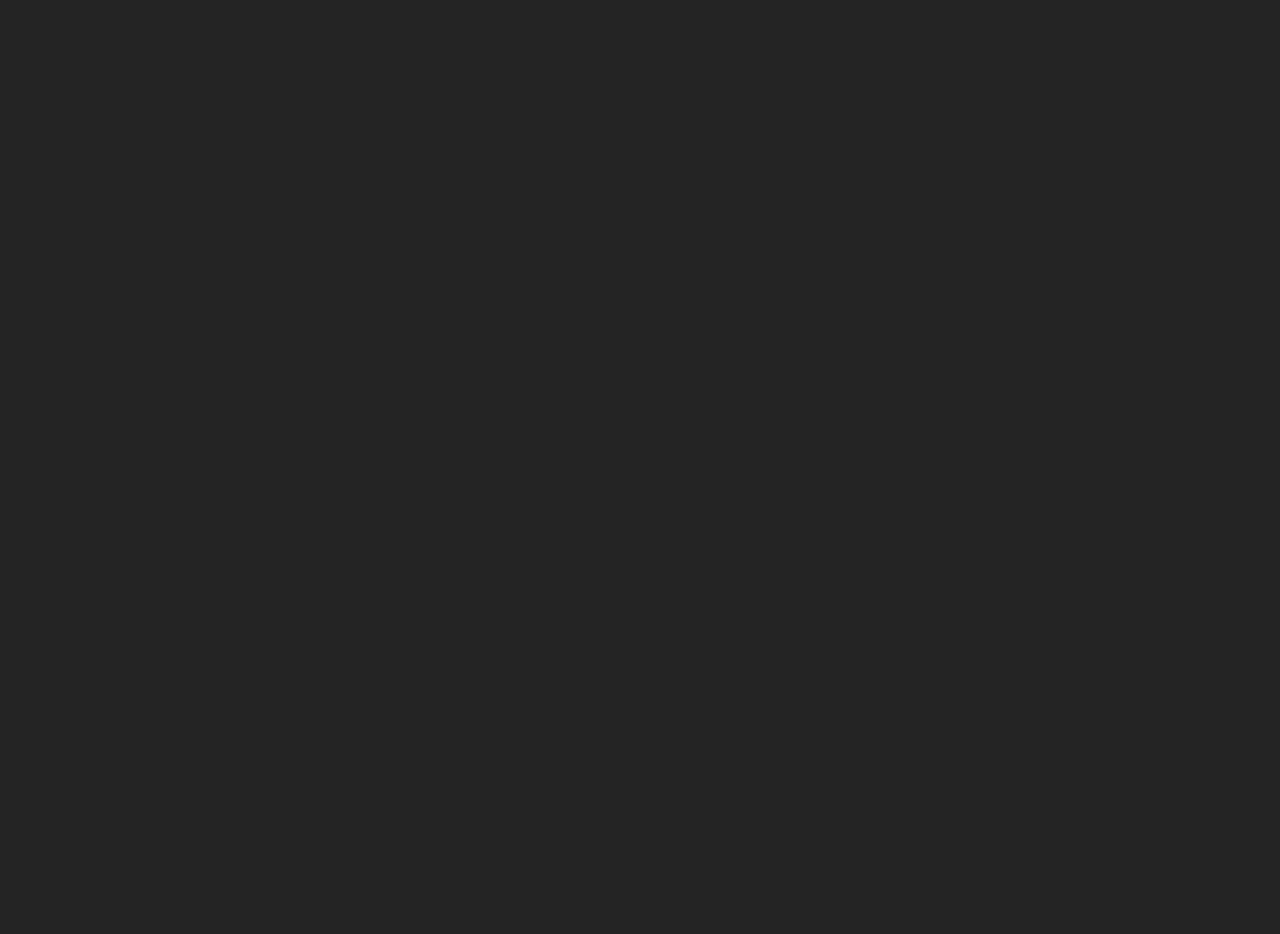
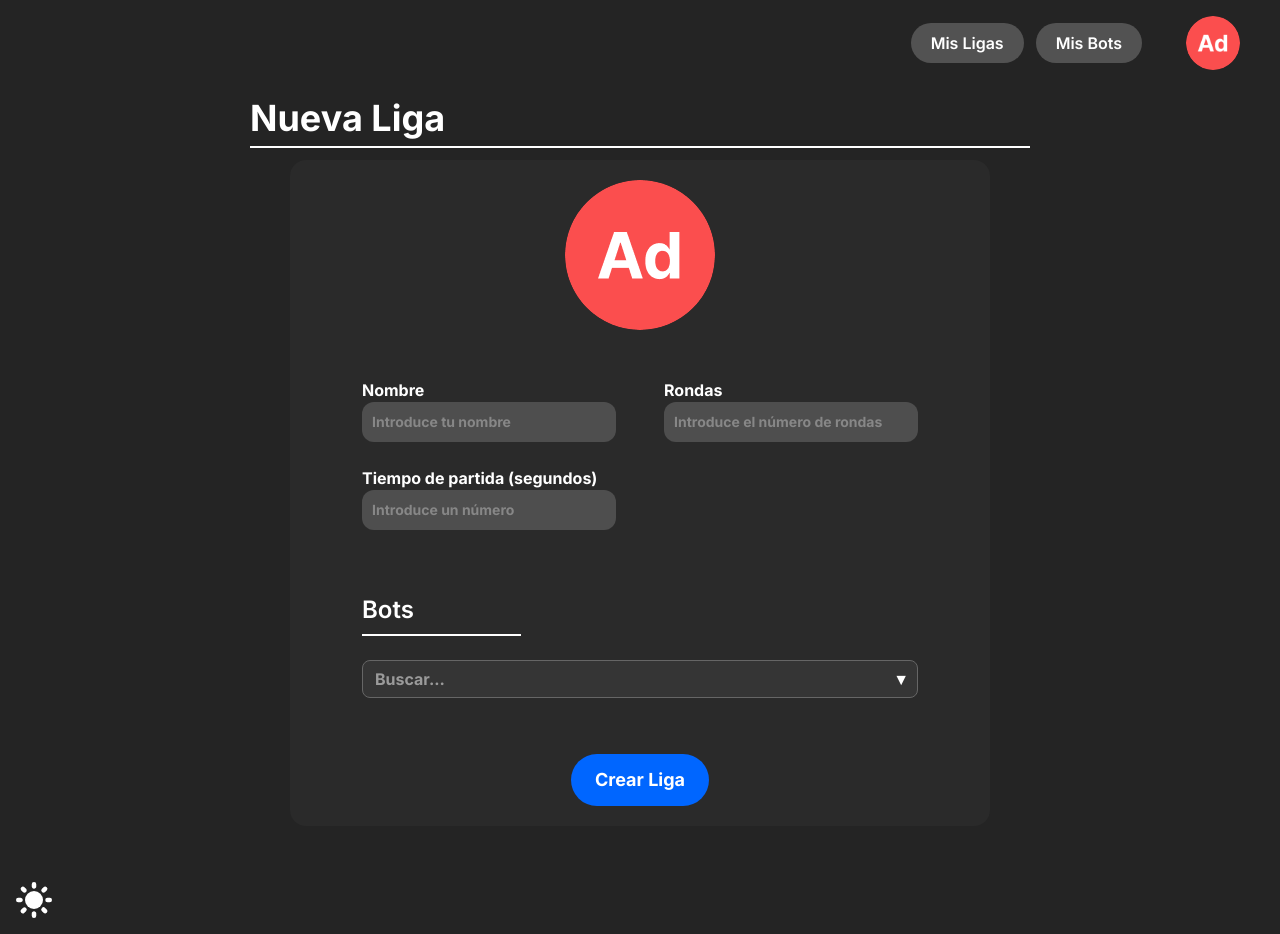
Before and after one commit to alberba/front-end-adonde-band, a Vue app: page /createLeague in a window 1280 px wide. Before the commit this address had no page. Before the commit the page ends 800 px from the top, so only its background shows below. Built offline with nearby package versions, Linux system fonts and the light colour scheme.

Commit message:
Añadido componente DropDown y página para crear nuevas ligas; se actualizó la navegación y el diseño de la página de inicio.

```diff
--- /dev/null
+++ b/src/components/DropDown.vue
@@ -0,0 +1,102 @@
+<script setup lang="ts">
+import { ref, computed } from 'vue'
+
+interface Option {
+  name: string
+  icon: string
+}
+
+const isOpen = ref(false)
+const selectedOptions = ref<Option[]>([])
+const search = ref('')
+const dropdownContainer = ref()
+
+const props = defineProps<{
+  options: { name: string; icon: string }[]
+}>()
+const emit = defineEmits(['update:selected'])
+
+const options = ref<Option[]>(props.options)
+
+const toggleDropdown = () => {
+  if (!isOpen.value) {
+    isOpen.value = true
+  }
+}
+
+const closeDropdown = (event: FocusEvent) => {
+  const nextFocusedElement = event.relatedTarget as HTMLElement
+  if (!dropdownContainer.value.contains(nextFocusedElement)) {
+    isOpen.value = false
+  }
+}
+
+const toggleOption = (option: Option) => {
+  const index = selectedOptions.value.findIndex((item) => item.name === option.name)
+  if (index === -1) {
+    selectedOptions.value.push(option)
+  } else {
+    selectedOptions.value.splice(index, 1)
+  }
+  emit('update:selected', selectedOptions.value)
+}
+
+const isSelected = (option: Option) => {
+  return selectedOptions.value.some((item) => item.name === option.name)
+}
+
+const hasFilteredOptions = computed(() => {
+  return filteredOptions.value.length > 0
+})
+
+const filteredOptions = computed(() => {
+  return options.value.filter((option) =>
+    option.name.toLowerCase().includes(search.value.toLowerCase())
+  )
+})
+</script>
+
+<template>
+  <div
+    class="rounded-lg border border-[#666] bg-[#353535]"
+    tabindex="0"
+    @focusin="toggleDropdown"
+    @focusout="closeDropdown"
+    ref="dropdownContainer"
+  >
+    <div
+      class="selected relative flex flex-wrap gap-x-2 gap-y-1 px-3 py-1.5"
+      :class="isOpen ? 'border-b border-[#666]' : ''"
+    >
+      <div
+        v-for="option in selectedOptions"
+        :key="option.name"
+        class="flex gap-1 rounded-lg bg-[#4e4e4e] px-2 py-1 text-sm"
+      >
+        {{ option.icon }} {{ option.name }}
+        <button class="" @click.stop="toggleOption(option)">X</button>
+      </div>
+      <input
+        type="text"
+        class="w-full focus-visible:outline-0"
+        v-model="search"
+        placeholder="Buscar..."
+      />
+      <span class="absolute right-2">{{ isOpen ? '▲' : '▼' }}</span>
+    </div>
+
+    <div v-show="isOpen" class="flex flex-col gap-1 px-3 py-1.5">
+      <template v-if="hasFilteredOptions">
+        <div class="" v-for="(option, index) in filteredOptions" :key="option.name">
+          <input type="checkbox" :checked="isSelected(option)" @change="toggleOption(option)" />
+          {{ option.icon }} {{ option.name }}
+          <div
+            v-if="index !== filteredOptions.length - 1"
+            class="mt-1 w-full border-b border-[#666]"
+          ></div>
+        </div>
+      </template>
+      <div v-else class="py-2 text-center text-gray-400">No se ha encontrado ningún bot</div>
+    </div>
+  </div>
+</template>
--- a/src/router/index.ts
+++ b/src/router/index.ts
@@ -6,7 +6,7 @@ import { useAuthStore } from '@/store'
 import ChatPage from '@/views/ChatPage.vue'
 import MyLeaguePage from '@/views/MyLeaguePage.vue'
 import MyBotsPage from '@/views/MyBotsPage.vue'
-
+import NewLeaguePage from '@/views/NewLeaguePage.vue'
 
 const routes = [
   { path: '/', component: HomePage, meta: { requiresAuth: true } },
@@ -14,6 +14,7 @@ const routes = [
   { path: '/profile', component: ProfileView, meta: { requiresAuth: true } },
   { path: '/chat', component: ChatPage },
   { path: '/myLeague', component: MyLeaguePage },
+  { path: '/createLeague', component: NewLeaguePage },
   { path: '/myBots', component: MyBotsPage },
 ]
 
--- a/src/views/HomePage.vue
+++ b/src/views/HomePage.vue
@@ -85,12 +85,13 @@ const ligasFinalizadas = ligas.filter((liga) => liga.finalizado)
         </li>
       </ul>
 
-      <button
+      <RouterLink
+        to="/createLeague"
         class="xs:w-fit xs:gap-4 xs:text-md flex w-38.5 flex-row items-center gap-2 rounded-2xl border-2 border-dashed bg-[#d3d3d3] px-5 py-3 text-sm sm:px-10 sm:py-6 sm:text-xl dark:bg-[#3b3b3b]"
       >
         <AddIcon classList="h-6 w-6 sm:h-8 sm:w-8 fill-black dark:fill-white" />
         Añadir Liga
-      </button>
+      </RouterLink>
     </section>
     <section class="flex w-full flex-col items-center gap-4 font-semibold">
       <div class="flex w-full flex-col gap-1 text-[#9b9b9b]">
--- /dev/null
+++ b/src/views/NewLeaguePage.vue
@@ -0,0 +1,104 @@
+<script setup lang="ts">
+import Dropdown from '@/components/DropDown.vue'
+import FooterApp from '@/components/FooterApp.vue'
+import HeaderApp from '@/components/HeaderApp.vue'
+import { ref } from 'vue'
+
+interface Option {
+  name: string
+  icon: string
+}
+
+const options = ref<Option[]>([
+  { name: 'Empatía (Adonde Boy)', icon: '🏳️‍⚧️' },
+  { name: 'Educación (Carlos)', icon: '🇦🇷' },
+  { name: 'Soberbia (Rama)', icon: '🏳️‍🌈' },
+])
+
+const selectedBots = ref<Option[]>([])
+</script>
+
+<template>
+  <HeaderApp :isHeading1="false" />
+
+  <main
+    class="xs:px-8 mb-10 flex w-full flex-col items-center justify-center px-3 sm:max-w-[860px] md:px-10 lg:w-[860px]"
+  >
+    <header class="m-3 flex w-full flex-col gap-2">
+      <div class="flex flex-row items-center justify-between">
+        <h1 class="text-4xl font-bold">Nueva Liga</h1>
+      </div>
+      <div class="h-0 w-full border"></div>
+    </header>
+
+    <div className="bg-[#2a2a2a] rounded-2xl mb-4 flex flex-col items-center gap-12 py-5">
+      <!-- Imagen del Usuario -->
+      <img src="@/assets/tempProfile.png" alt="" class="w-[150px] rounded-full object-contain" />
+
+      <form
+        action="post"
+        class="flex w-full flex-col items-center gap-8 rounded-md px-18 font-bold lg:w-[700px] dark:text-white"
+      >
+        <fieldset class="mb-8 grid w-full grid-cols-1 gap-x-12 gap-y-6 sm:grid-cols-2">
+          <!-- Nombre -->
+          <label for="name">
+            Nombre
+            <input
+              id="name"
+              type="text"
+              class="w-full rounded-xl bg-[#c1c1c1] p-2.5 text-sm placeholder:text-[#878787] dark:bg-[#4e4e4e]"
+              placeholder="Introduce tu nombre"
+              required
+          /></label>
+
+          <!-- Nº de rondas -->
+          <label for="rounds">
+            Rondas
+            <input
+              id="rounds"
+              type="text"
+              class="w-full rounded-xl bg-[#c1c1c1] p-2.5 text-sm placeholder:text-[#878787] dark:bg-[#4e4e4e]"
+              placeholder="Introduce el número de rondas"
+              required
+          /></label>
+
+          <!-- Tiempo de partida -->
+          <label for="matchTime">
+            Tiempo de partida (segundos)
+            <input
+              id="matchTime"
+              type="text"
+              class="w-full rounded-xl bg-[#c1c1c1] p-2.5 text-sm placeholder:text-[#878787] dark:bg-[#4e4e4e]"
+              placeholder="Introduce un número"
+              required
+          /></label>
+        </fieldset>
+
+        <fieldset class="flex w-full flex-col">
+          <legend class="mb-6 w-full text-2xl font-semibold">
+            Bots
+            <div class="mt-2 w-2/7 border dark:border-white"></div>
+          </legend>
+          <!-- Selección de Bots -->
+          <Dropdown
+            :options="options"
+            @update:selected="
+              (value) => {
+                selectedBots = value
+              }
+            "
+          />
+        </fieldset>
+        <!-- Botón Crear Liga -->
+        <button
+          type="submit"
+          class="mt-6 rounded-full bg-[#06f] px-6 py-3 text-lg text-white"
+          aria-label="Guardar cambios"
+        >
+          Crear Liga
+        </button>
+      </form>
+    </div>
+  </main>
+  <FooterApp />
+</template>
```
